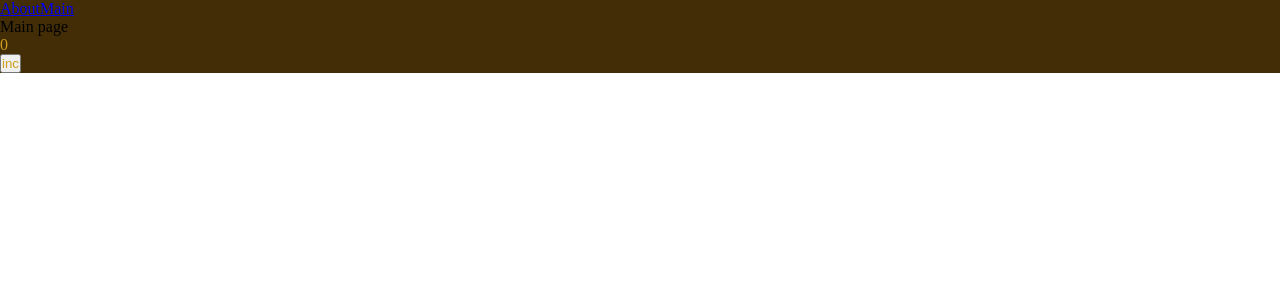
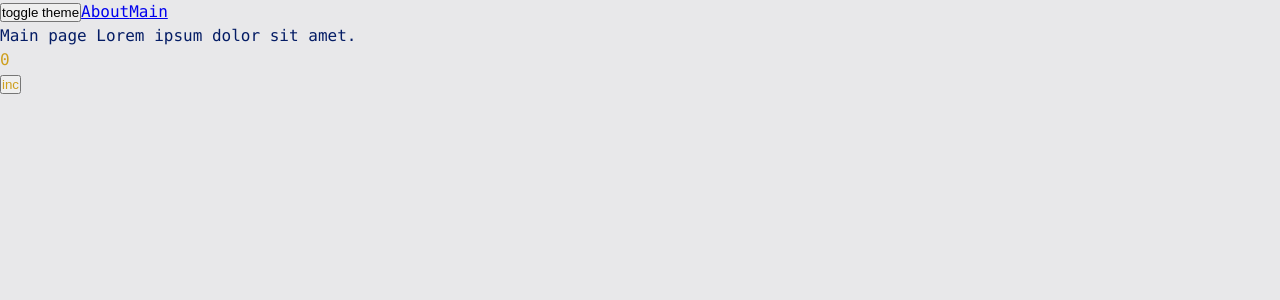
Before and after one commit to gibidon/prod_app, a React app: page /main in a window 1280 px wide. Shown: the top 300 px of the page. Built offline with nearby package versions, Linux system fonts and the light colour scheme.

Commit message:
chore:theme provider,useTheme

```diff
--- a/src/components/App.tsx
+++ b/src/App.tsx
@@ -1,12 +1,16 @@
 import { Routes, Route, Link } from "react-router-dom";
-import { Counter } from "./Counter";
-import { AboutPageAsync } from "../pages/AboutPage/AboutPageAsync";
-import { MainPageAsync } from "../pages/MainPage/MainPageAsync";
+import { Counter } from "./components/Counter";
+import { AboutPageAsync } from "./pages/AboutPage/AboutPageAsync";
+import { MainPageAsync } from "./pages/MainPage/MainPageAsync";
 import { Suspense } from "react";
-import './index.scss'
+import { useTheme } from "./theme/useTheme";
+import './styles/index.scss'
 
 export function App() {
-    return <div className="app">
+    const { theme, toggleTheme } = useTheme()
+
+    return <div className={`app ${theme}`}>
+        <button onClick={toggleTheme}>toggle theme</button>
         <Link to={'/about'}>About</Link>
         <Link to={'/main'}>Main</Link>
         <Suspense fallback='Loading'>
--- a/src/components/index.scss
+++ /dev/null
@@ -1,9 +0,0 @@
-* {
-    margin: 0;
-    padding: 0;
-    box-sizing: border-box;
-}
-
-.app {
-    background-color: rgb(66, 45, 7);
-}
--- a/src/index.tsx
+++ b/src/index.tsx
@@ -1,9 +1,12 @@
 import { render } from "react-dom"
-import { App } from "./components/App"
+import { App } from "./App"
 import { BrowserRouter } from "react-router-dom"
+import { ThemeProvider } from "./theme/ThemeProvider"
 
 render(
     <BrowserRouter>
-        <App />
+        <ThemeProvider>
+            <App />
+        </ThemeProvider>
     </BrowserRouter>
     ,document.querySelector('.root'))
--- a/src/pages/MainPage/MainPage.tsx
+++ b/src/pages/MainPage/MainPage.tsx
@@ -1,3 +1,3 @@
 export default function MainPage() {
-    return <div>Main page</div>
+    return <div>Main page Lorem ipsum dolor sit amet.</div>
 }
--- /dev/null
+++ b/src/styles/index.scss
@@ -0,0 +1,13 @@
+@import './reset.scss';
+@import './variables/globals.scss';
+@import './themes/dark.scss';
+@import './themes/light.scss';
+
+.app {
+    font: var(--font-m);
+
+    background: var(--bg-color);
+    color: var(--primary-color);
+
+    min-height: 100vh;
+}
--- /dev/null
+++ b/src/styles/reset.scss
@@ -0,0 +1,4 @@
+* {
+    margin: 0;
+    padding: 0;
+}
--- /dev/null
+++ b/src/styles/themes/dark.scss
@@ -0,0 +1,6 @@
+.app.dark {
+    --bg-color: #090949;
+
+    --primary-color: #049604;
+    --secondary-color: #04ff04;
+}
--- /dev/null
+++ b/src/styles/themes/light.scss
@@ -0,0 +1,6 @@
+.app.light {
+    --bg-color: #e8e8ea;
+
+    --primary-color: #041c65;
+    --secondary-color: #0449e0;
+}
--- /dev/null
+++ b/src/styles/variables/globals.scss
@@ -0,0 +1,11 @@
+:root {
+   --font-family-main: Consolas, 'Times New Roman', Serif;
+
+    --font-size-m: 16px;
+    --font-line-m: 24px;
+    --font-m: var(--font-size-m) / var(--font-line-m) var(--font-family-main);
+
+    --font-size-l: 24px;
+    --font-line-l: 32px;
+    --font-l: var(--font-size-l) / var(--font-line-l) var(--font-family-main);
+}
--- /dev/null
+++ b/src/theme/ThemeContext.tsx
@@ -0,0 +1,15 @@
+import {createContext} from "react";
+
+export enum Theme {
+    LIGHT = 'light',
+    DARK = 'dark'
+}
+
+export interface ThemeContextProps {
+    theme?: Theme
+    setTheme?: (theme: Theme) => void
+}
+
+export const ThemeContext = createContext<ThemeContextProps>({})
+
+export const LOCAL_STORAGE_THEME_KEY = 'theme';
--- /dev/null
+++ b/src/theme/ThemeProvider.tsx
@@ -0,0 +1,25 @@
+import { ReactNode, useMemo, useState } from "react"
+import { Theme, LOCAL_STORAGE_THEME_KEY, ThemeContext } from "./ThemeContext"
+
+interface ThemeProviderProps {
+    children: ReactNode
+}
+
+const defaultTheme = localStorage.getItem(LOCAL_STORAGE_THEME_KEY) as Theme || Theme.LIGHT
+
+const ThemeProvider = ({ children }: ThemeProviderProps) => {
+    const [theme, setTheme] = useState<Theme>(defaultTheme)
+
+    const defaultProps = useMemo(() => ({
+        theme: theme,
+        setTheme: setTheme
+    }),[theme])
+
+    return (
+        <ThemeContext.Provider value={defaultProps}>
+            {children}
+        </ThemeContext.Provider>
+    )
+}
+
+export { ThemeProvider }
--- /dev/null
+++ b/src/theme/useTheme.tsx
@@ -0,0 +1,21 @@
+
+import { useState, useContext } from "react";
+import { LOCAL_STORAGE_THEME_KEY, Theme, ThemeContext } from "./ThemeContext";
+
+interface UseThemeResult {
+    theme: Theme
+    toggleTheme: () => void
+}
+
+export function useTheme(): UseThemeResult {
+    const { theme, setTheme } = useContext(ThemeContext)
+
+    const toggleTheme = () => {
+        const newTheme = theme === Theme.LIGHT ? Theme.DARK : Theme.LIGHT
+        setTheme(newTheme)
+        localStorage.setItem(LOCAL_STORAGE_THEME_KEY, newTheme)
+    }
+
+
+    return {theme, toggleTheme}
+}
```
